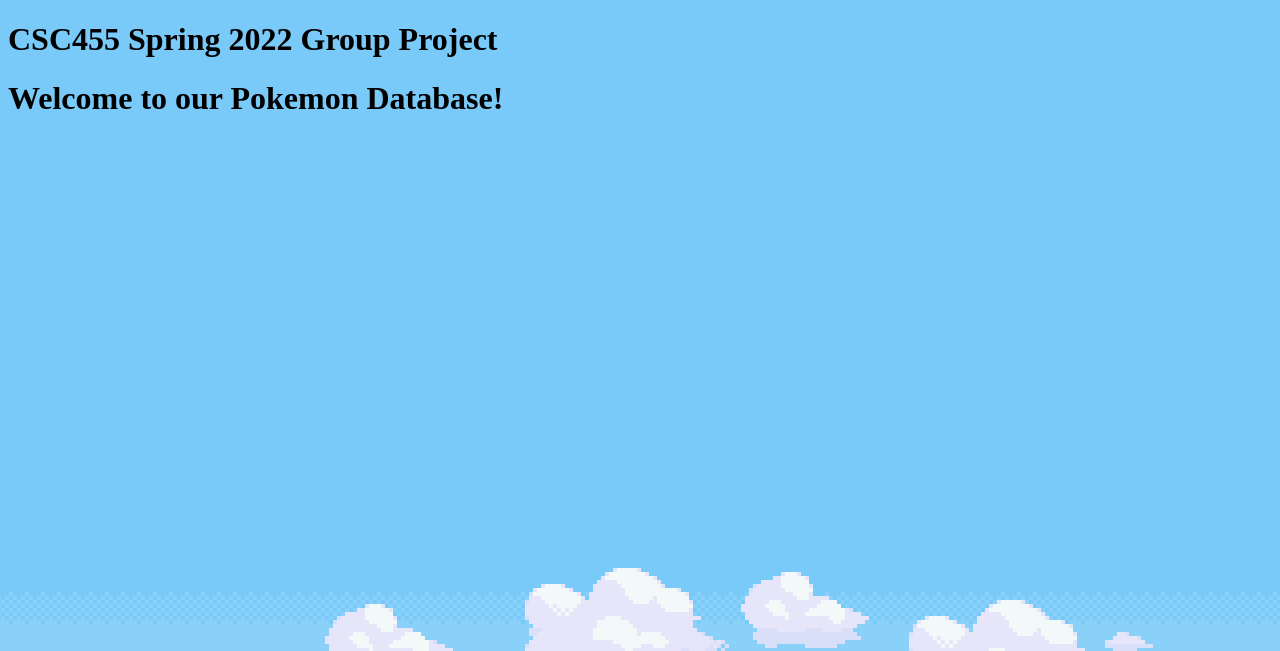
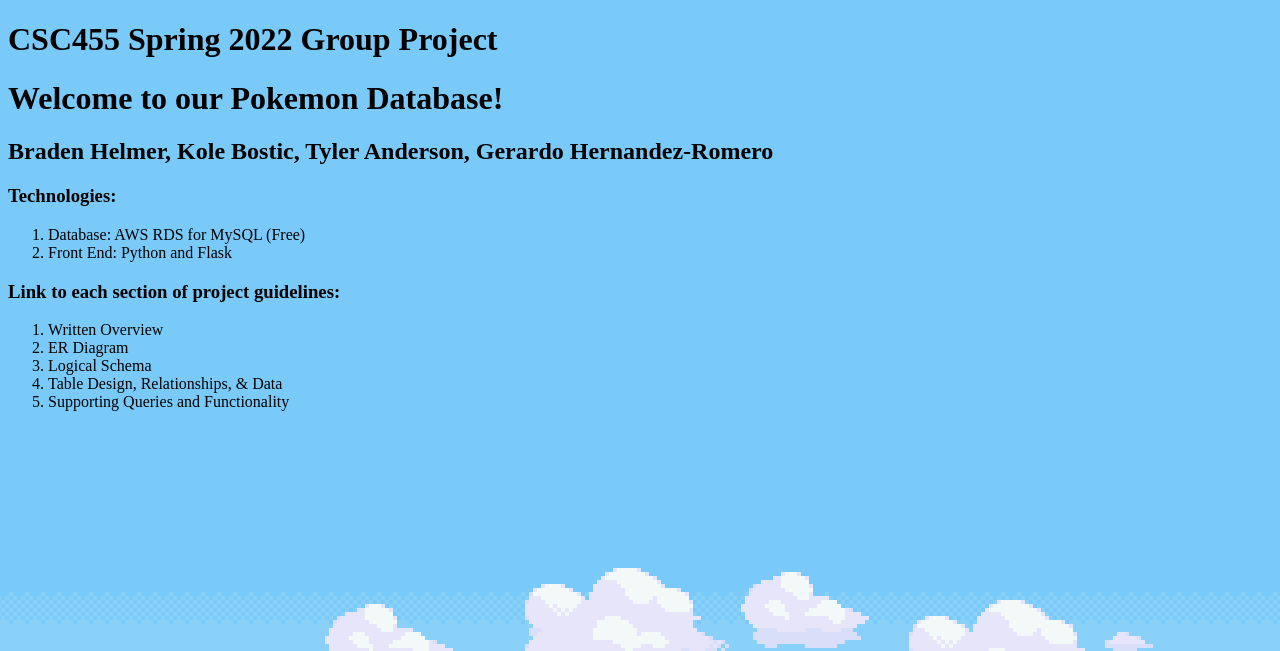
Before and after one commit to bradenhelmer/CSC-455-Project-Crimson, a Flask app: page / in a window 1280 px wide. Shown: the top 651 px of the page. Run offline with Flask 2, Linux system fonts and the light colour scheme.

Commit message:
Added list of technology and steps from guidlines

```diff
--- a/templates/home.html
+++ b/templates/home.html
@@ -8,6 +8,25 @@
     <body>
         <h1>CSC455 Spring 2022 Group Project</h1>
         <h1>Welcome to our Pokemon Database!</h1>
+        <h2>Braden Helmer, Kole Bostic, Tyler Anderson, Gerardo Hernandez-Romero</h2>
+        <div>
+            <h3>Technologies: </h3>
+            <ol>
+                <li>Database: AWS RDS for MySQL (Free)</li>
+                <li>Front End: Python and Flask</li>
+            </ol>
+        </div>
+        <div>
+            <h3>Link to each section of project guidelines: </h3>
+            <ol>
+                <li><a>Written Overview</a></li>
+                <li><a>ER Diagram</a></li>
+                <li><a>Logical Schema</a></li>
+                <li><a>Table Design, Relationships, & Data</a></li>
+                <li><a>Supporting Queries and Functionality</a></li>
+            </ol>
+        </div>
+
     </body>
 
 </html>
```
